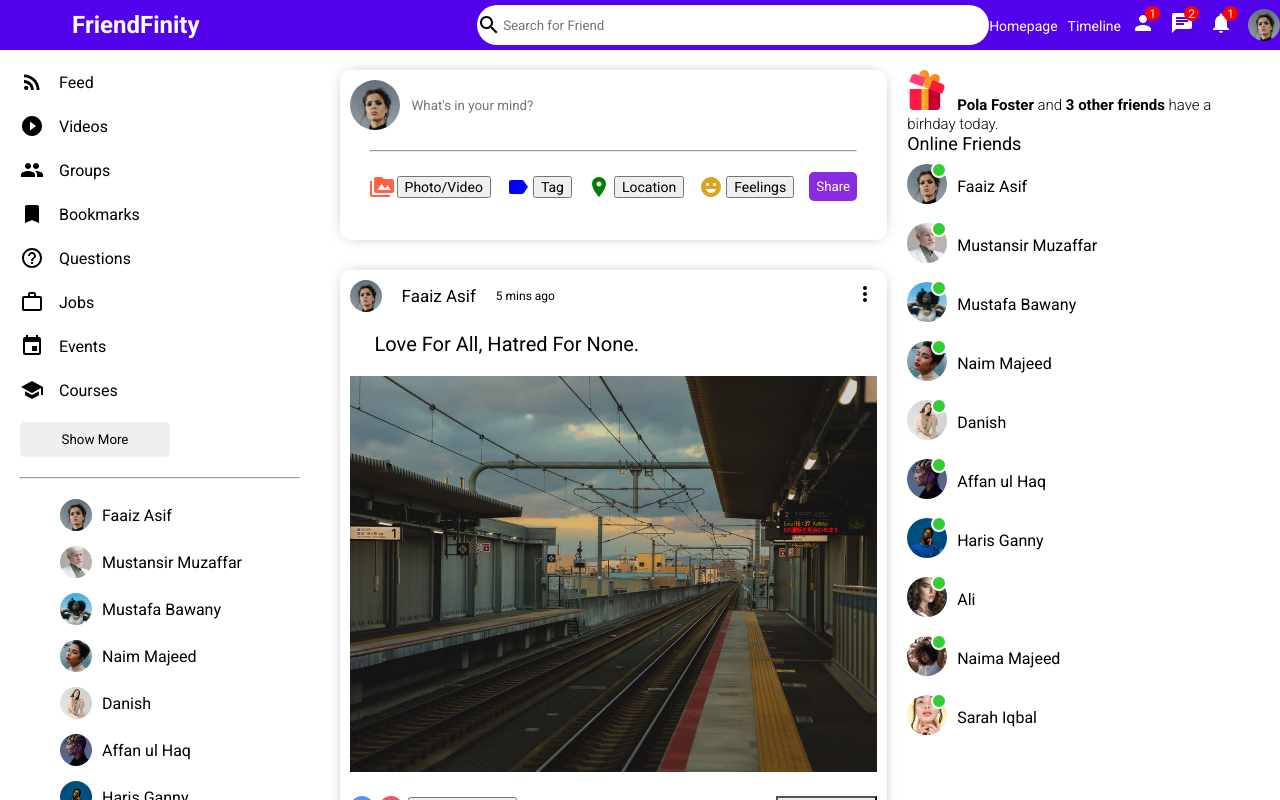
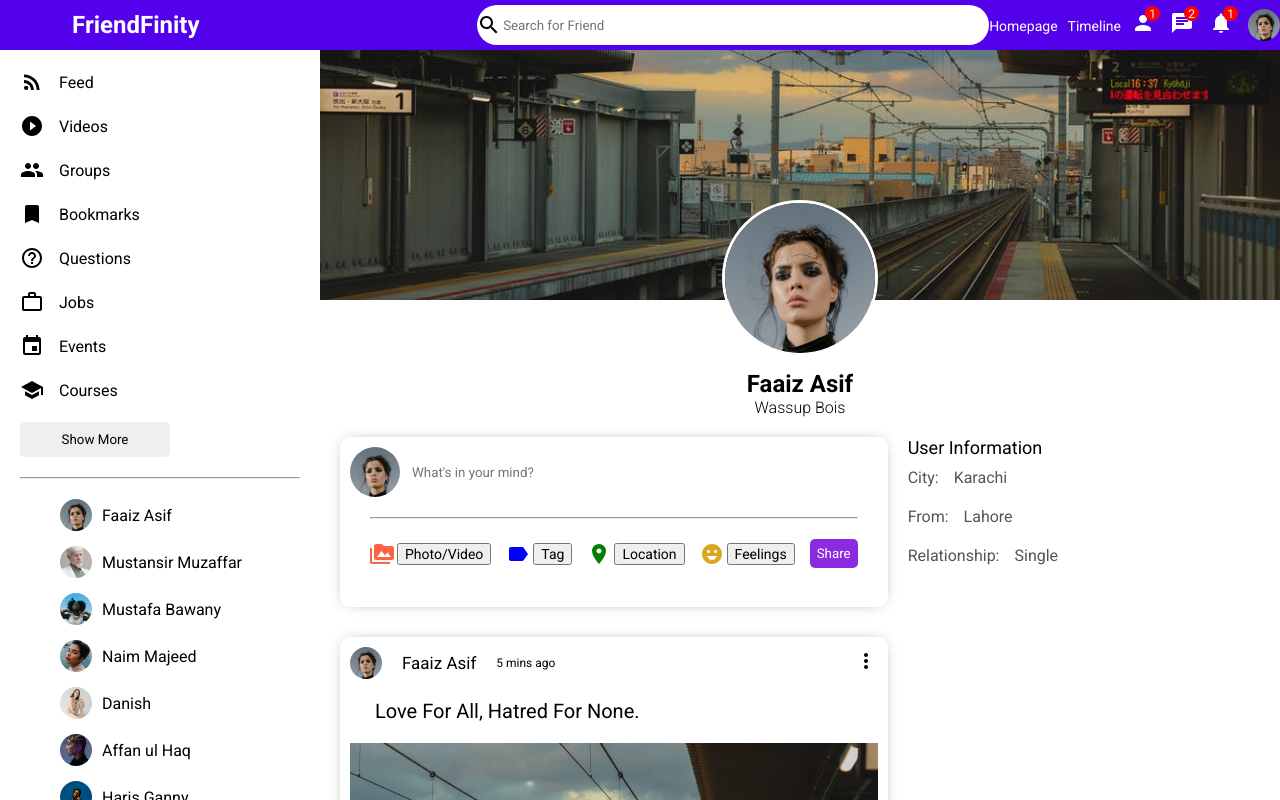
Before and after one commit to mustansir14/friend-finity, a React (Create React App) app: page / in a window 1280 px wide. Shown: the top 800 px of the page. Built offline with nearby package versions, Linux system fonts and the light colour scheme.

Commit message:
frontend

```diff
--- a/public/index.html
+++ b/public/index.html
@@ -26,7 +26,7 @@
       work correctly both with client-side routing and a non-root public URL.
       Learn how to configure a non-root public URL by running `npm run build`.
     -->
-    <title>React App</title>
+    <title>FriendFinity</title>
   </head>
   <body>
     <noscript>You need to enable JavaScript to run this app.</noscript>
--- a/src/App.js
+++ b/src/App.js
@@ -1,8 +1,9 @@
 import logo from './logo.svg';
 import './App.css';
 import Home from './pages/home/Home';
+import Profile from './pages/profile/Profile';
 
 function App() {
-    return <Home/>
+    return <Profile/>
 }
 export default App;
--- a/src/components/online/online.css
+++ b/src/components/online/online.css
@@ -1,7 +1,7 @@
 .rightbarOnline{
     width: 12px;
     height: 12px;
-     border-radius: 50%;
+    border-radius: 50%;
     background-color: limegreen;
     position: absolute;
     top: -2px;
--- a/src/components/post/Post.jsx
+++ b/src/components/post/Post.jsx
@@ -1,11 +1,15 @@
 import "./post.css"
 import MoreVertIcon from '@mui/icons-material/MoreVert';
 import { PlusOneTwoTone } from "@mui/icons-material";
+import { useState } from "react";
 import {Users} from "../../dummyData"
 export default function Post({post}) {
-
-  const user =
-  console.log(post);
+  const [like,setLike] = useState(post.like)
+  const [isLiked,setIsLiked] = useState(false)
+  const likeHandler =()=>{
+    setLike(isLiked ? like-1 : like+1)
+    setIsLiked(!isLiked)
+  }
     return (
         <div className="post">
         <div className="postWrapper">
@@ -29,9 +33,8 @@ export default function Post({post}) {
           </div>
           <div className="postBottom">
             <div className="postBottomLeft">
-            <img className="likeIcon" src="assets/like.png" alt=""/>
-            <img className ="heartIcon" src="assets/heart.png" alt=""/>
-            <button className="postlikeCounter">{post.like} People like it</button>
+            <img className="likeIcon" src="assets/like.png" onClick={likeHandler} alt="" />
+            <span className="postLikeCounter">{like} people like it</span>
             </div>
             <div className="postBottomRight">
             <button className="postCommentText">{post.comment} Comments</button>
--- a/src/components/rightbar/Rightbar.jsx
+++ b/src/components/rightbar/Rightbar.jsx
@@ -1,20 +1,52 @@
 import "./rightbar.css"
 import Online from "../online/Online";
 import {Users} from "../../dummyData"
-export default function rightbar() {
-    return (
-        <div className="rightbar">
-            <div className="rightbarWrapper">
+export default function rightbar({profile}) {
+    const HomeRightbar =() =>{
+        return(
+            <>
+             <div className="birthdayContainer">
             <span className="birthdayText">
             <img className="birthdayImg" src="assets/gift.png" alt="" />
             <b>Pola Foster</b> and <b>3 other friends</b> have a birhday today.
           </span>
+          </div>
           <h4 className="rightbarTitle">Online Friends</h4>
             <ul className="rightbarFriendList">
                 {Users.map(u=>(
                     <Online key={u.id} user={u}/>
                 ))}
-        </ul>
+            </ul>
+            </>
+        )
+    };
+    const ProfileRightbar =() =>{
+        return(
+        <>
+        <h4 className="rightbarTitle">User Information</h4>
+        <div className="rightbarInfo">
+            <div className="rightbarInfoItem">
+                <span className="rightbarInfoKey">City:</span>
+                <span className="rightbarInfoKey">Karachi</span>
+            </div>
+            <div className="rightbarInfoItem">
+                <span className="rightbarInfoKey">From:</span>
+                <span className="rightbarInfoKey">Lahore</span>
+            </div>
+            <div className="rightbarInfoItem">
+                <span className="rightbarInfoKey">Relationship:</span>
+                <span className="rightbarInfoKey">Single</span>
+            </div>
+
+        </div>
+        </>
+        )
+    }
+
+    return (
+        <div className="rightbar">
+            <div className="rightbarWrapper">
+                <ProfileRightbar/>
             </div>
         </div>
     )
--- a/src/components/rightbar/rightbar.css
+++ b/src/components/rightbar/rightbar.css
@@ -73,21 +73,3 @@
 .rightbarInfoValue{
     font-weight: 300;
 }
-.rightbarFollowings{
-    display: flex;
-    flex-wrap: wrap;
-    justify-content: space-between;
-}
-.rightbarFollowing{
-    display: flex;
-    flex-direction: column;
-    margin-bottom: 20px;
-    cursor: pointer;
-}
-
-.rightbarFollowingImg{
-    width: 100px;
-    height: 100px;
-    object-fit: cover;
-    border-radius: 5px;
-}
--- /dev/null
+++ b/src/pages/profile/Profile.jsx
@@ -0,0 +1,40 @@
+import "./profile.css";
+import Topbar from "../../components/topbar/Topbar";
+import Sidebar from "../../components/sidebar/Sidebar";
+import Feed from "../../components/feed/Feed";
+import Rightbar from "../../components/rightbar/Rightbar";
+
+export default function Profile() {
+  return (
+    <>
+      <Topbar />
+      <div className="profile">
+        <Sidebar />
+        <div className="profileRight">
+          <div className="profileRightTop">
+            <div className="profileCover">
+              <img
+                className="profileCoverImg"
+                src="assets/post/1.jpeg"
+                alt=""
+              />
+              <img
+                className="profileUserImg"
+                src="assets/person/1.jpeg"
+                alt=""
+              />
+            </div>
+            <div className="profileInfo">
+                <h4 className="profileInfoName">Faaiz Asif</h4>
+                <span className="profileInfoDesc">Wassup Bois</span>
+            </div>
+          </div>
+          <div className="profileRightBottom">
+            <Feed />
+            <Rightbar profile/>
+          </div>
+        </div>
+      </div>
+    </>
+  );
+}
--- /dev/null
+++ b/src/pages/profile/profile.css
@@ -0,0 +1,48 @@
+.profile{
+    display: flex;
+}
+
+.profileRight{
+    flex: 9;
+}
+
+.profileCover{
+    height: 320px;
+    position: relative;
+}
+
+.profileCoverImg{
+    width: 100%;
+    height: 250px;
+    object-fit: cover;
+}
+
+.profileUserImg{
+    width: 150px;
+    height: 150px;
+    border-radius: 50%;
+    object-fit: cover;
+    position: absolute;
+    left: 0;
+    right: 0;
+    margin: auto;
+    top: 150px;
+    border: 3px solid white;
+}
+
+.profileInfo{
+    display: flex;
+    flex-direction: column;
+    align-items: center;
+    justify-content: center;
+}
+
+.profileInfoName{
+    font-size: 24px;
+}
+.profileInfoDesc{
+    font-weight: 300;
+}
+.profileRightBottom{
+    display: flex;
+}
```
Also changed, not shown: src/pages/home/Home.jsx (renamed from src/pages/home/Home.js).
